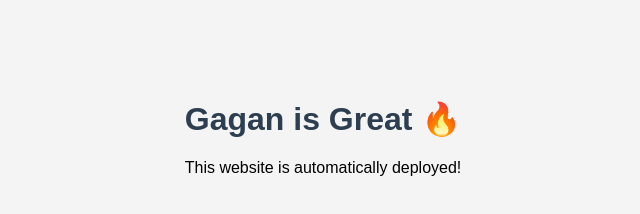
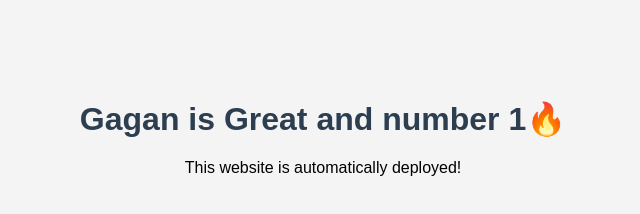
Before and after one commit to gagansai99/cicd-learning-project, a plain HTML site: page index.html in a window 1280 px wide. Shown: the whole page, without its empty margins (317-957 px from the left). Drawn offline with Linux system fonts and the light colour scheme.

Commit message:
update title

```diff
--- a/index.html
+++ b/index.html
@@ -7,7 +7,7 @@
 
 <body>
 
-<h1>Gagan is Great 🔥</h1>
+<h1>Gagan is Great and number 1🔥</h1>
 <p>This website is automatically deployed!</p>
 
 <script src="script.js"></script>
```
